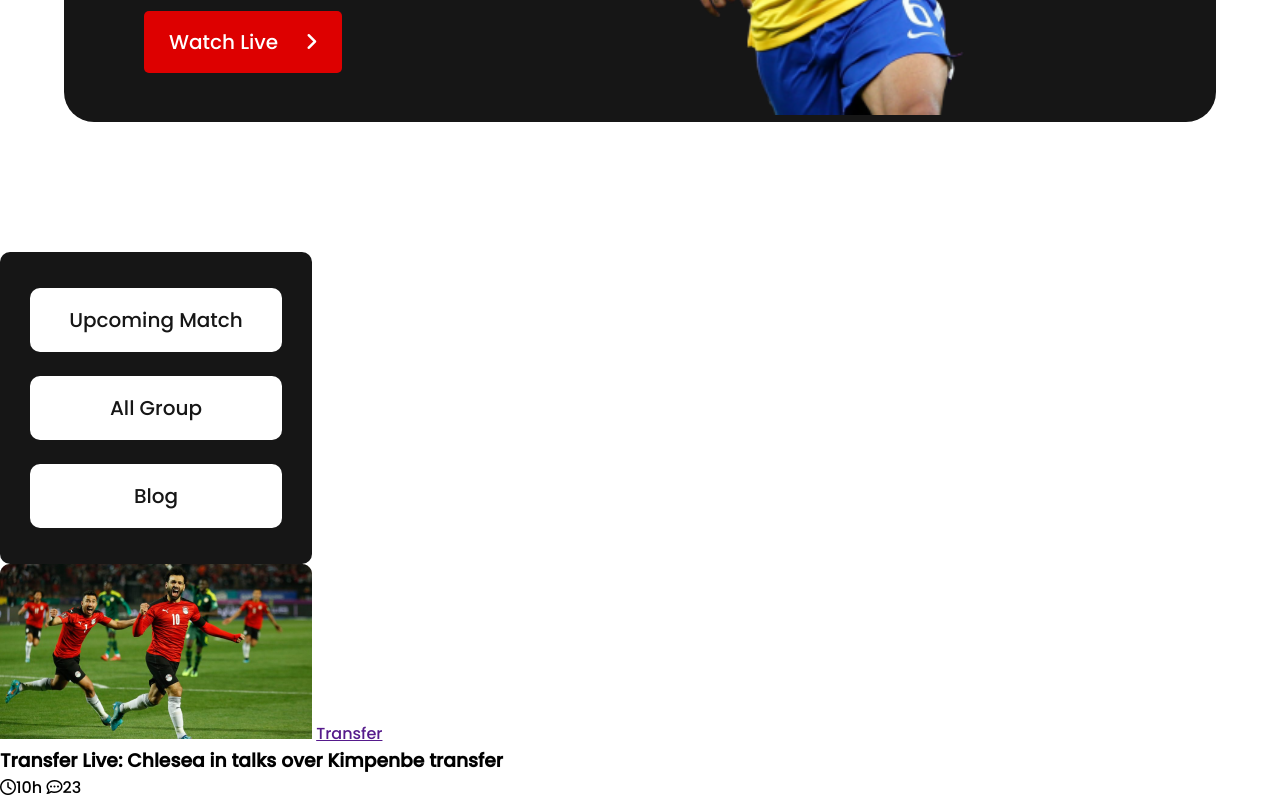
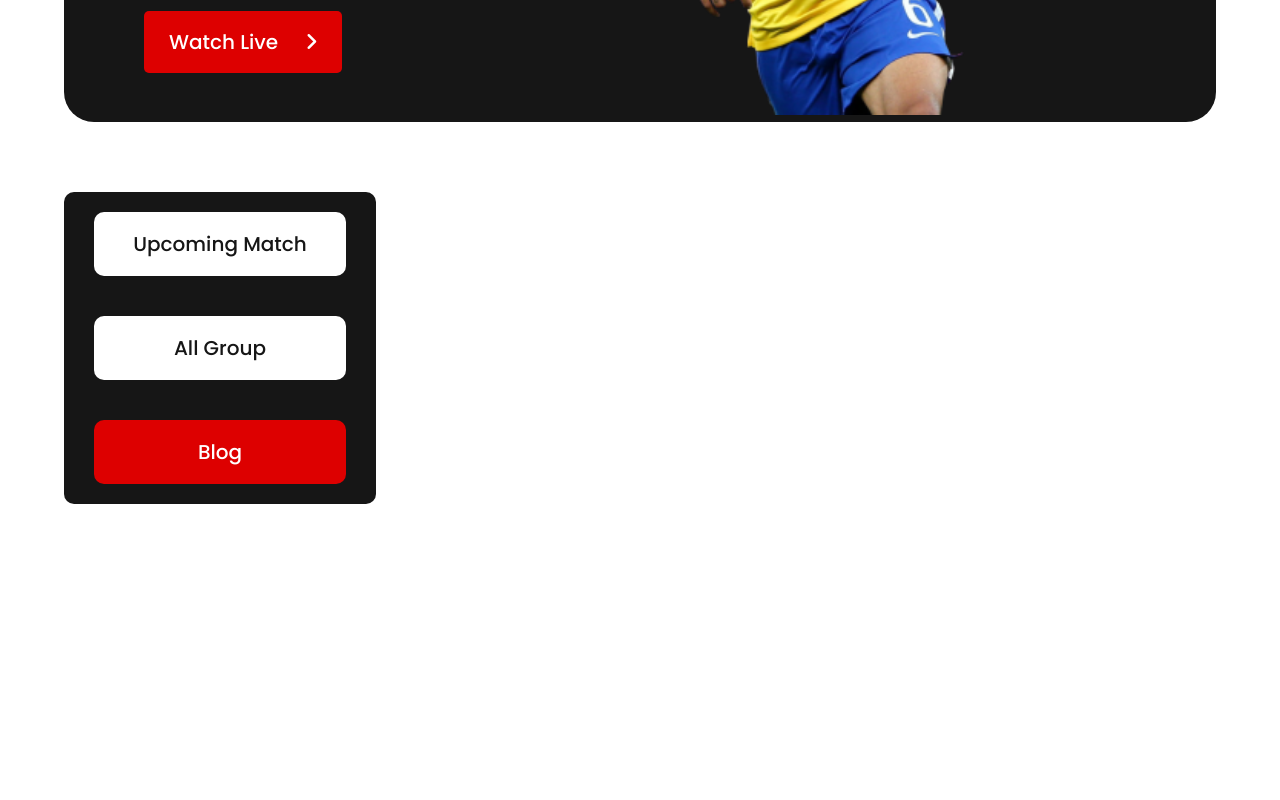
Before and after one commit to imtyaz-17/football-tournament, a plain HTML site: page index.html in a window 1280 px wide. Shown: the part 482-1282 px from the top of the page. After the commit the page ends 986 px from the top, so only its background shows below. Drawn offline with Linux system fonts and the light colour scheme.

Commit message:
left side nabvar added

```diff
--- a/css/style.css
+++ b/css/style.css
@@ -23,7 +23,7 @@ body {
     margin: 0 auto;
     margin-top: 40px;
     display: flex;
-    margin-bottom: 60px;
+    margin-bottom: 30px;
     padding: 35px 80px 0 80px;
 }
 
@@ -93,22 +93,22 @@ body {
 }
 
 /*left side navbar styles */
-.side-nav {
+.side-navbar-container {
+    width: 90%;
+    margin: 0 auto;
+}
+
+.side-navbar {
     width: 312px;
     height: 312px;
     background-color: #161616;
     border-radius: 10px;
-    margin-top: 130px;
+    margin-top: 70px;
     display: flex;
-    justify-content: center;
+    justify-content: space-around;
     align-items: center;
     flex-direction: column;
-    gap: 24px;
 }
-
-/* .side-nav a {
-
-} */
 
 .navb-btn {
     color: #161616;
@@ -126,3 +126,9 @@ body {
     /* Center horizontally */
     justify-content: center;
 }
+
+.active,
+.navb-btn:hover {
+    background: #D00;
+    color: #FFF;
+}
--- a/index.html
+++ b/index.html
@@ -29,15 +29,17 @@
         </div>
     </header>
     <main>
+        <!-- side navabar section -->
+        <nav class="side-navbar-container">
+            <div class="side-navbar">
+                <a href="" target="" class="navb-btn">Upcoming Match</a>
+                <a href="" target="" class="navb-btn">All Group</a>
+                <a href="" target="" class="navb-btn active">Blog</a>
+            </div>
 
-        <!-- side navabar section -->
-        <nav class="side-nav">
-            <a href="" target="" class="navb-btn">Upcoming Match</a>
-            <a href="" target="" class="navb-btn">All Group</a>
-            <a href="" target="" class="navb-btn">Blog</a>
         </nav>
         <!-- blogs section -->
-        <section class="blogs">
+        <!-- <section class="blogs">
             <artcicle class="blog">
                 <img src="images/Blog Image.png" alt="">
                 <a href="" target="" class="color-btn">Transfer</a>
@@ -56,7 +58,7 @@
                 </div>
 
             </artcicle>
-        </section>
+        </section> -->
     </main>
 </body>
 
```
